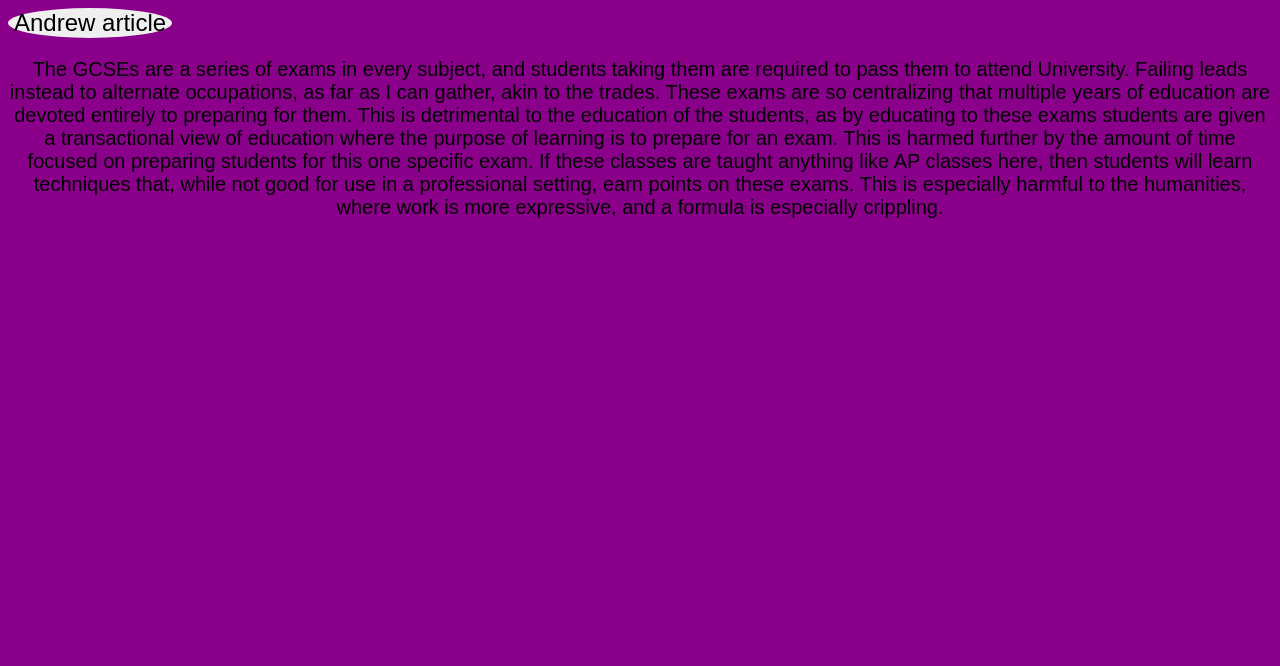
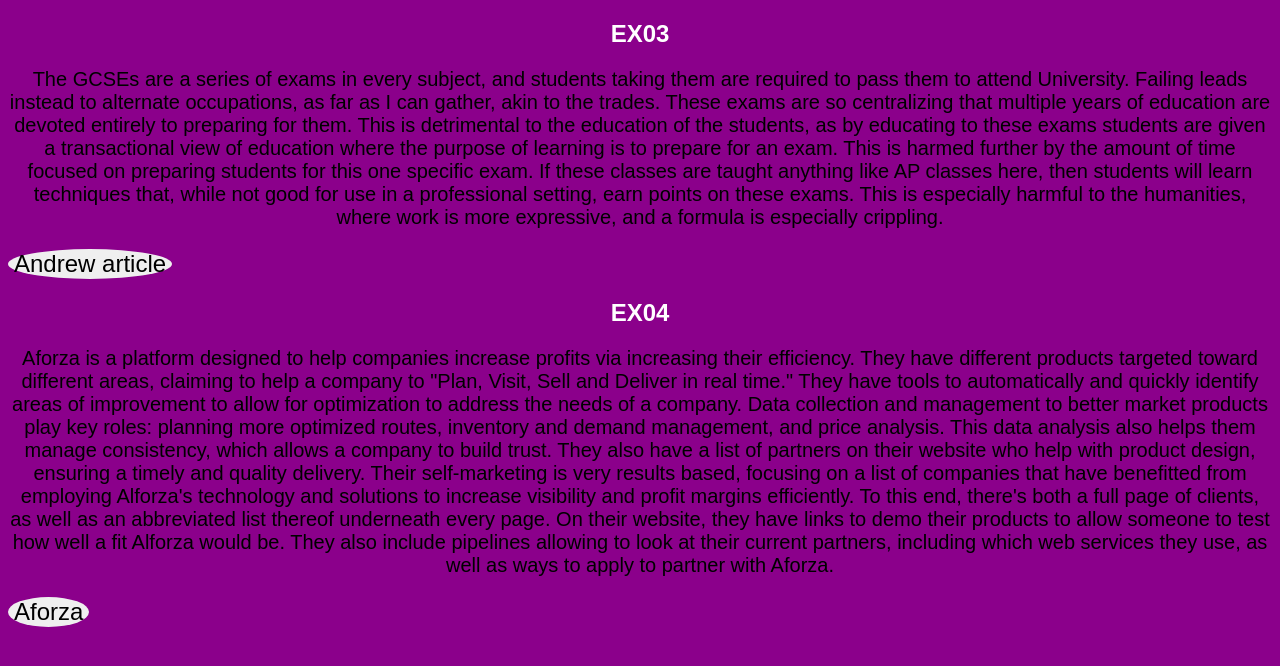
Before and after one commit to iteo24/culture-prep-site, a plain HTML site: page pages/andew.html in a window 1280 px wide. Drawn offline with Linux system fonts and the light colour scheme.

Commit message:
ex04, andrew tucker

```diff
--- a/pages/andew.html
+++ b/pages/andew.html
@@ -6,9 +6,7 @@
 </head>
 
 <body>
-    <a
-        href="https://www.standard.co.uk/news/education/gcses-private-schools-london-qualification-latymer-school-b1106686.html"><button>Andrew
-        article</button></a>
+    <h2>EX03</h2>
     <p>
         The GCSEs are a series of exams in every subject, and students taking them are required to pass them to attend
         University. Failing leads instead to alternate occupations, as far as I can gather, akin to the trades. These
@@ -23,6 +21,30 @@
         exams. This is especially harmful to the humanities, where work is more expressive, and a formula is especially
         crippling.
     </p>
+    <a
+        href="https://www.standard.co.uk/news/education/gcses-private-schools-london-qualification-latymer-school-b1106686.html" target="_blank"><button>Andrew
+        article</button>
+    </a>
+    </br>
+    <h2>EX04</h2>
+    <p>
+        Aforza is a platform designed to help companies increase profits via increasing their efficiency.
+        They have different products targeted toward different areas, claiming to help a company to "Plan, Visit, Sell and
+        Deliver in real time."
+        They have tools to automatically and quickly identify areas of improvement to allow for optimization to address
+        the needs of a company. Data collection and management to better market products play key roles: planning more
+        optimized routes, inventory and demand management, and price analysis.
+        This data analysis also helps them manage consistency, which allows a company to build trust.
+        They also have a list of partners on their website who help with product design, ensuring a timely and quality delivery.
+        Their self-marketing is very results based, focusing on a list of companies that have benefitted from employing Alforza's
+        technology and solutions to increase visibility and profit margins efficiently. To this end, there's both a full
+        page of clients, as well as an abbreviated list thereof underneath every page.
+        On their website, they have links to demo their products to allow someone to test how well a fit Alforza would be. They also
+        include pipelines allowing to look at their current partners, including which web services they use, as well as ways
+        to apply to partner with Aforza.
+    </p>
+    <a
+        href="https://aforza.com/" target="_blank"><button>Aforza</button></a>
 </body>
 
 </html>
```
